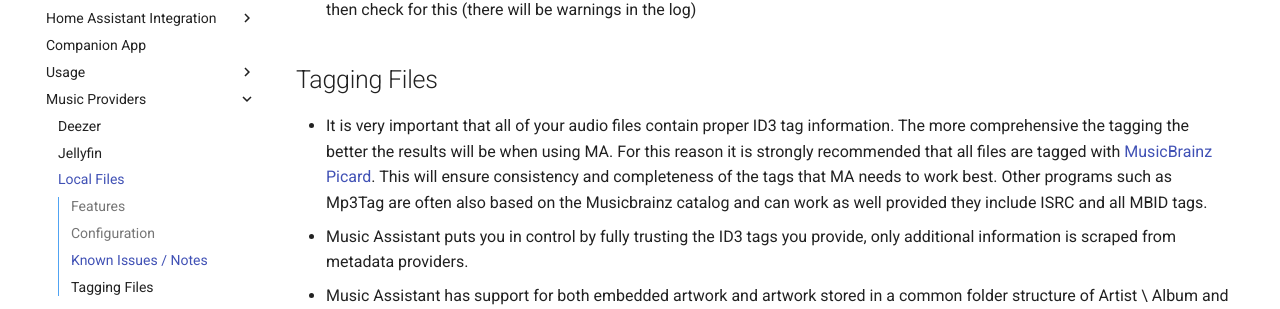
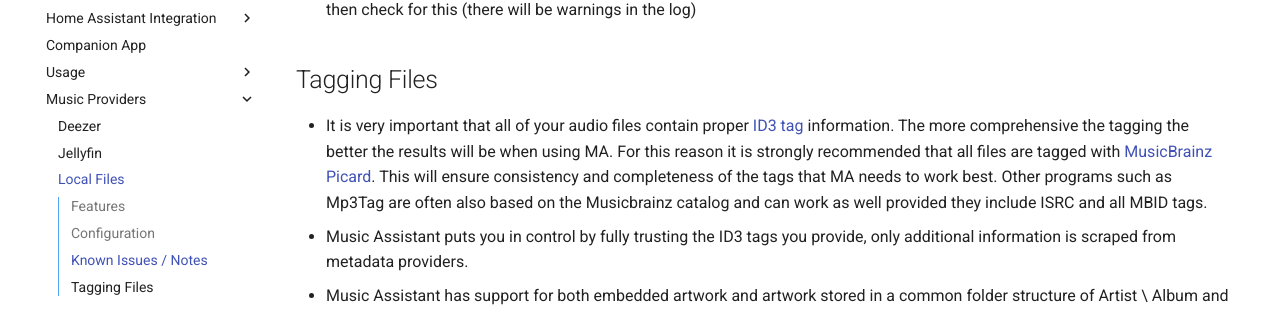
Before and after one commit to pwbriggs/music-assistant.github.io, an MkDocs documentation site: the page built from docs/music-providers/filesystem.md, in a window 1280 px wide and 900 px high, scrolled down 1616 px. Shown: the part 144-453 px from the top of the window. Built offline with MkDocs 1.6.1 and Material for MkDocs 9.7.7, drawn with Linux system fonts in a browser that asks for light colours; some of the changed lines change nothing that is shown.

Commit message:
Add link for what are ID3 tags

```diff
--- a/docs/music-providers/filesystem.md
+++ b/docs/music-providers/filesystem.md
@@ -38,7 +38,7 @@
 
 ## Tagging Files
 
-- It is very important that all of your audio files contain proper ID3 tag information. The more comprehensive the tagging the better the results will be when using MA. For this reason it is strongly recommended that all files are tagged with [MusicBrainz Picard](https://picard.musicbrainz.org). This will ensure consistency and completeness of the tags that MA needs to work best. Other programs such as Mp3Tag are often also based on the Musicbrainz catalog and can work as well provided they include ISRC and all MBID tags.
+- It is very important that all of your audio files contain proper [ID3 tag](https://en.wikipedia.org/wiki/ID3) information. The more comprehensive the tagging the better the results will be when using MA. For this reason it is strongly recommended that all files are tagged with [MusicBrainz Picard](https://picard.musicbrainz.org). This will ensure consistency and completeness of the tags that MA needs to work best. Other programs such as Mp3Tag are often also based on the Musicbrainz catalog and can work as well provided they include ISRC and all MBID tags.
 - Music Assistant puts you in control by fully trusting the ID3 tags you provide, only additional information is scraped from metadata providers.
 - Music Assistant has support for both embedded artwork and artwork stored in a common folder structure of Artist \ Album and .nfo files with enhanced metadata are also supported.
 - Files simply dumped into a random structure will also be imported but no other data will be retrieved from the folder structure.
```
